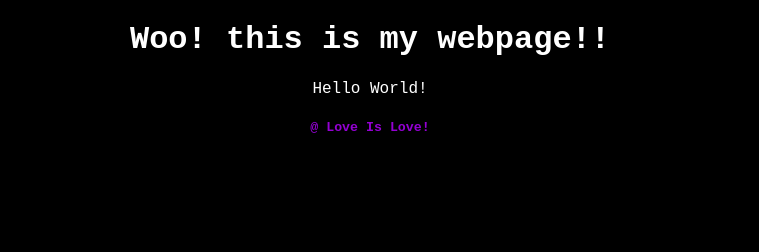
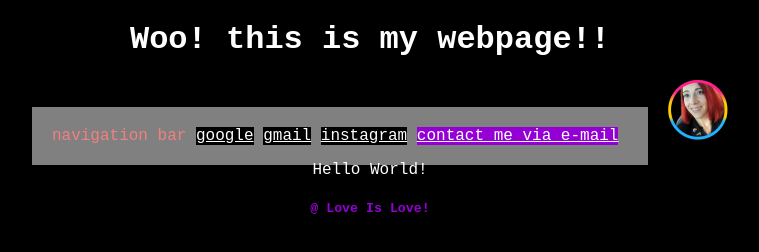
Before and after one commit to Cheez0id/my-new-repo, a plain HTML site: page index.html in a window 1280 px wide. Shown: the whole page, without its empty margins (270-1029 px from the left). Drawn offline with Linux system fonts and the light colour scheme.

Commit message:
working on box elements

```diff
--- a/index.html
+++ b/index.html
@@ -1,17 +1,28 @@
 <!DOCTYPE html>
 <html lang="en">
- <head>
-
+    <head position:fixed>
     <link rel="stylesheet" type="text/css" href="./style.css">
     <h1>Woo! this is my webpage!!</h1>
+        <section class="nav">
+        navigation bar
+            <a href="google.com">google</a>
+            <a href="gmail.com">gmail</a>
+            <a href="https://www.instagram.com/marypaintsart/">instagram</a>
+            <a id="email" href="maryleeprince.ga@gmail.com">contact me via e-mail</a>
+
+        </section>
+
+        <a href="maryleeprince.ga@gmail.com"><img src="./images/profilecircle.png" alt="profilepic" style="width:60px;height:60px";></a>
    </head>
 
 
     <body>
         <p>Hello World!</p>
+
+
     </body>
 
     <footer>
-    <h5 id="rainbowtext">@ Love Is Love!</h5>
+        <h5 id="rainbowtext"> @ Love Is Love!</h5>
     </footer>
 </html>
--- a/style.css
+++ b/style.css
@@ -6,6 +6,19 @@
     ;
 }
 
+.nav {
+    padding: 20px;
+    border: 9px; border-color:white;
+    margin:20px;
+    display: inline;
+    color: lightcoral;
+    background-color: gray;
+    }
+
 #rainbowtext {
     color:darkviolet;
 }
+
+#email {
+    background-color:darkviolet;
+    }
```
Also changed, not shown: images/image-1.png (added), images/image_1.png (added), images/profilecircle.png (added). Lines whose indentation alone changed are shown as unchanged.
